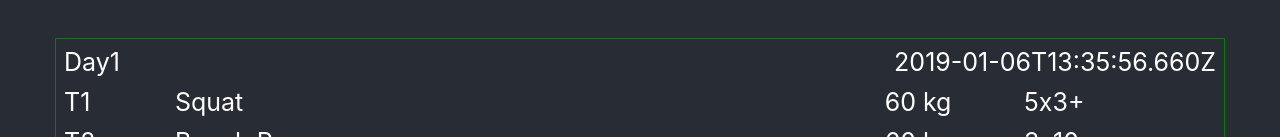
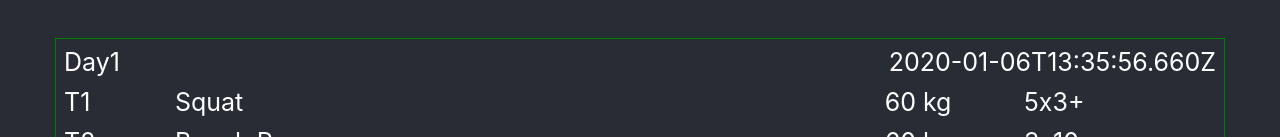
Before and after one commit to JakeRowsell89/gzclp, a React (Create React App) app: page /workouts in a window 1280 px wide. Shown: the part 277-414 px from the top of the page. Built offline with nearby package versions, Linux system fonts and the light colour scheme.

Commit message:
🎯Goals over last 90 days

```diff
--- a/src/components/pages/Goals.js
+++ b/src/components/pages/Goals.js
@@ -4,10 +4,16 @@ import PropTypes from 'prop-types'
 
 import goalAchievement from '../../lib/goalAchievement'
 import './Goals.css'
+// import workoutReducer from '../../lib/reducers/workoutReducer'
+// import Workout from './Workout'
 
 class Goals extends Component {
   render() {
-    const workouts = this.props.workouts
+    const days = 90
+    const workouts = this.props.workouts.filter(
+      workout =>
+        Math.floor((new Date() - new Date(workout.date)) / 86400000) <= days,
+    )
     return (
       <div className="Goals-page">
         {this.props.goals
--- a/src/fixtures/workouts.json
+++ b/src/fixtures/workouts.json
@@ -2,7 +2,7 @@
   {
     "day": 1,
     "completed": true,
-    "date": "2019-01-06T13:35:56.660Z",
+    "date": "2020-01-06T13:35:56.660Z",
     "exercises": [
       {
         "completed": true,
```
